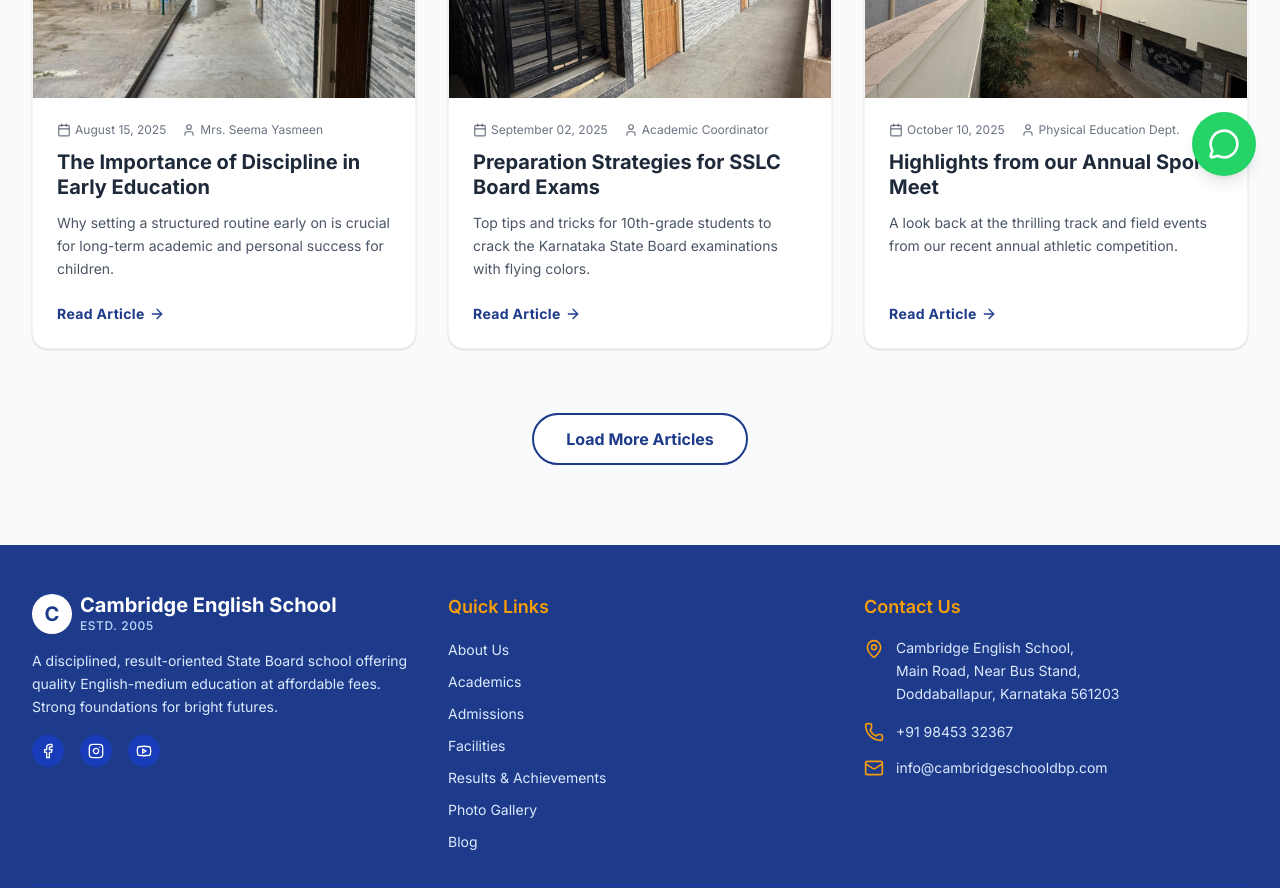
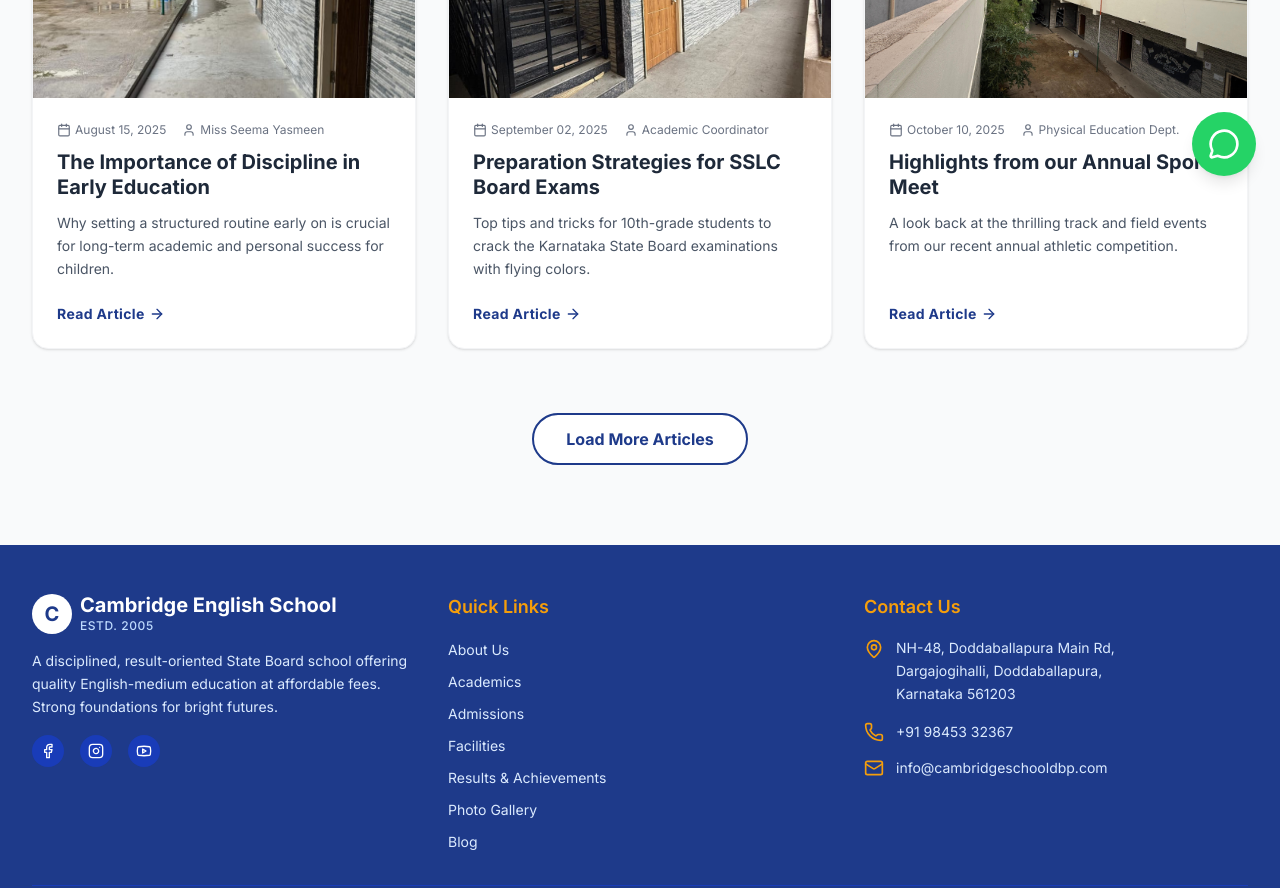
Before and after one commit to jawadhafeez171/Cambridge-English-School, a Next.js app: page /blog in a window 1280 px wide. Shown: the part 600-1488 px from the top of the page. Built offline with nearby package versions, Linux system fonts and the light colour scheme.

Commit message:
Address change

```diff
--- a/src/app/about/page.tsx
+++ b/src/app/about/page.tsx
@@ -96,7 +96,7 @@ export default function About() {
                                     {/* Note: User did not provide explicit principal picture, placeholder used */}
                                 </div>
                                 <div className="text-center mt-4">
-                                    <h3 className="font-bold text-lg text-gray-800">Mrs. Seema Yasmeen</h3>
+                                    <h3 className="font-bold text-lg text-gray-800">Miss Seema Yasmeen</h3>
                                     <p className="text-sm text-primary font-medium">Principal</p>
                                 </div>
                             </div>
--- a/src/app/blog/page.tsx
+++ b/src/app/blog/page.tsx
@@ -14,7 +14,7 @@ export default function Blog() {
             title: "The Importance of Discipline in Early Education",
             excerpt: "Why setting a structured routine early on is crucial for long-term academic and personal success for children.",
             date: "August 15, 2025",
-            author: "Mrs. Seema Yasmeen",
+            author: "Miss Seema Yasmeen",
             category: "Education",
             image: "/images/School 2.jpeg"
         },
--- a/src/app/contact/page.tsx
+++ b/src/app/contact/page.tsx
@@ -38,9 +38,9 @@ export default function Contact() {
                                     <div>
                                         <h3 className="text-lg font-bold text-gray-800 mb-1">Campus Address</h3>
                                         <p className="text-gray-600 leading-relaxed">
-                                            Cambridge English School,<br />
-                                            Main Road, Near Bus Stand,<br />
-                                            Doddaballapur, Karnataka 561203
+                                            NH-48, Doddaballapura Main Rd,<br />
+                                            Dargajogihalli, Doddaballapura,<br />
+                                            Karnataka 561203
                                         </p>
                                     </div>
                                 </div>
--- a/src/components/Footer.tsx
+++ b/src/components/Footer.tsx
@@ -54,9 +54,9 @@ export default function Footer() {
                             <li className="flex items-start">
                                 <MapPin size={20} className="mr-3 text-secondary-light shrink-0 mt-0.5" />
                                 <span className="text-blue-100 text-sm leading-relaxed">
-                                    Cambridge English School,<br />
-                                    Main Road, Near Bus Stand,<br />
-                                    Doddaballapur, Karnataka 561203
+                                    NH-48, Doddaballapura Main Rd,<br />
+                                    Dargajogihalli, Doddaballapura,<br />
+                                    Karnataka 561203
                                 </span>
                             </li>
                             <li className="flex items-center">
```
